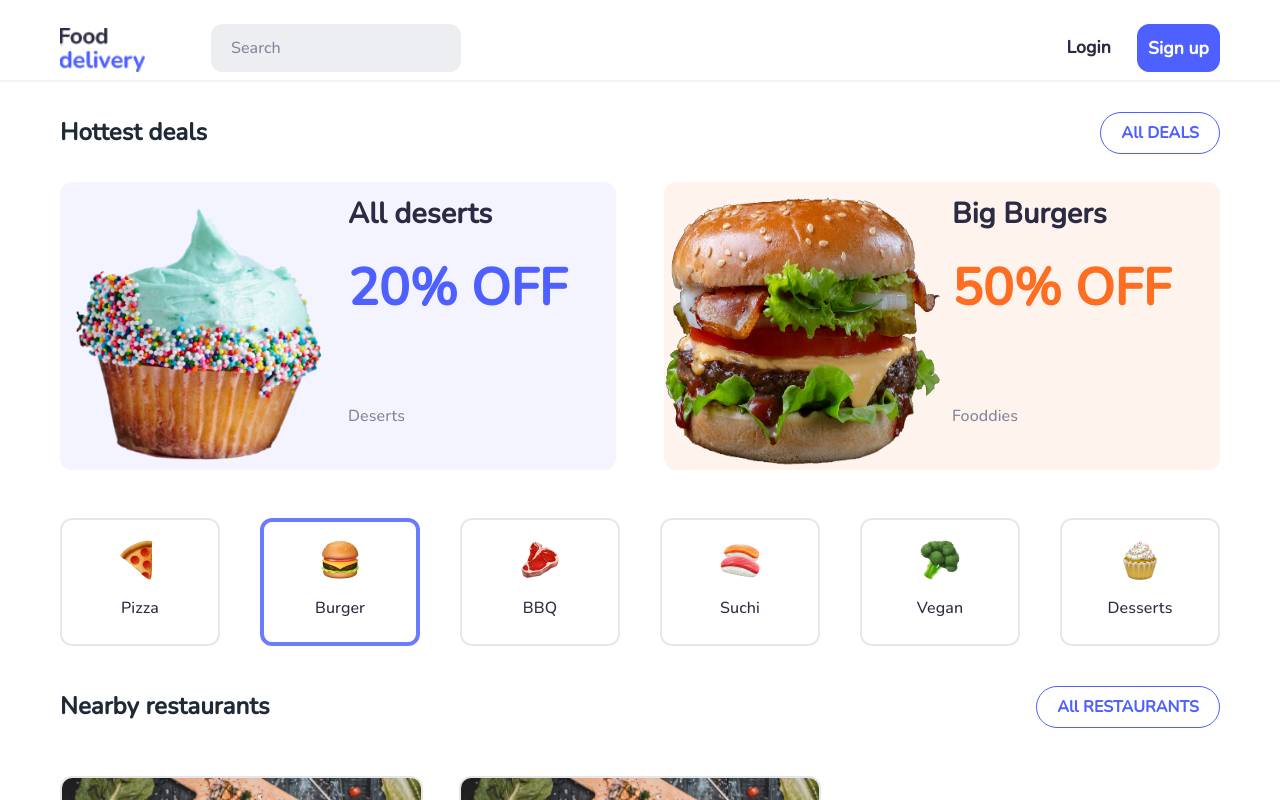
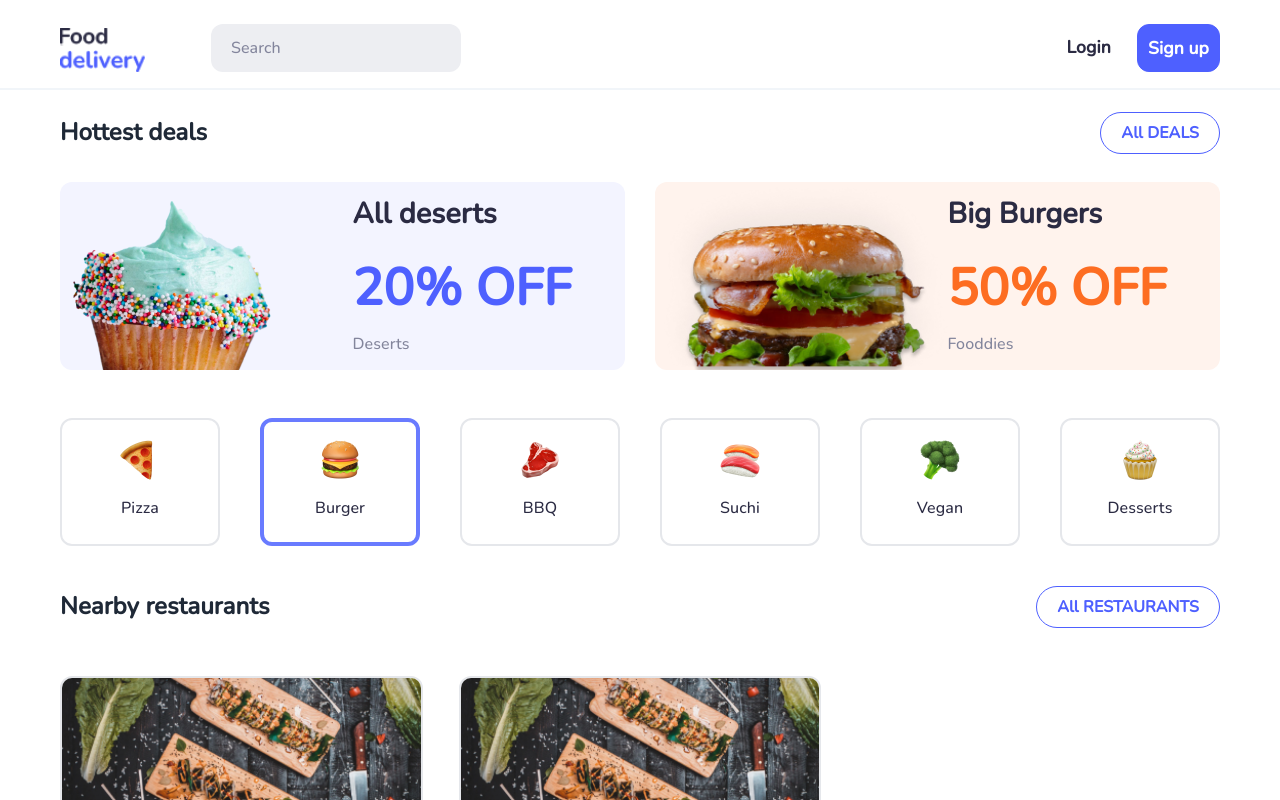
Before and after one commit to N-Mehroj/food-delivery, a Vue app: page / in a window 1280 px wide. Shown: the top 800 px of the page. Built offline with nearby package versions, Linux system fonts and the light colour scheme; no server answers; some icons are missing.

Commit message:
refactor: home page

```diff
--- a/src/components/Navbar.vue
+++ b/src/components/Navbar.vue
@@ -1,7 +1,7 @@
 <template>
   <div>
     <div
-      class="top-0 border-b-2 border-slate-100 fixed w-full bg-white mb-96 z-40"
+      class="top-0 border-b-2 border-slate-100 fixed w-full bg-white mb-96 z-40 h-[90px]"
     >
       <nav class="container-wrapper">
         <div class="nav-container justify-between flex pt-6 pb-2 w-full">
--- a/src/views/HomeView.vue
+++ b/src/views/HomeView.vue
@@ -11,41 +11,41 @@
         </h5>
       </div>
     </div>
-    <div class="grid gap-12 grid-cols-1 md:grid-cols-2">
+    <div class="grid gap-[30px] grid-cols-1 md:grid-cols-2">
       <div
-        class="bg-[#F3F4FF] rounded-xl overflow-hidden relative h-96 lg:h-72"
+        class="bg-[#F3F4FF] rounded-xl overflow-hidden relative h-96 lg:h-[188px]"
       >
         <img
           :src="iceCream"
           alt=""
           srcset=""
-          class="mt-32 lg:mt-2 mx-auto w-[300px] lg:w-1/2 lg:ml-0"
+          class="mt-32 lg:mt-1 mx-auto w-[224px] h-[224px] lg:ml-0"
         />
         <div
           class="text mt-1 absolute top-0 right-0 flex justify-between flex-wrap w-full lg:w-1/2 lg:flex-col"
         >
           <h4 class="mb-6">All deserts</h4>
           <p class="lg:order-last">Deserts</p>
-          <h1 class="mb-32 lg:mb-20 text-[#4E60FF] font-black w-full">
+          <h1 class="mb-32 lg:mb-2 text-[#4E60FF] font-black w-full">
             20% OFF
           </h1>
         </div>
       </div>
       <div
-        class="bg-[#FFF3ED] rounded-xl h-80 overflow-hidden relative lg:flex h-96 lg:h-72"
+        class="bg-[#FFF3ED] rounded-xl overflow-hidden relative lg:flex h-96 lg:h-[188px]"
       >
         <img
           :src="gamburger"
           alt="gamburger"
           srcset=""
-          class="mt-32 lg:mt-2 mx-auto w-[300px] lg:w-1/2 lg:ml-0"
+          class="mt-32 lg:mt-1 mx-auto w-[300px] h-[188px] lg:ml-0"
         />
         <div
           class="text mt-1 absolute top-0 right-0 flex justify-between flex-wrap w-full lg:w-1/2 lg:flex-col"
         >
           <h4 class="mb-6">Big Burgers</h4>
           <p class="lg:order-last">Fooddies</p>
-          <h1 class="mb-32 lg:mb-20 text-[#FD6D22] font-black w-full">
+          <h1 class="mb-32 lg:mb-2 text-[#FD6D22] font-black w-full">
             50% OFF
           </h1>
         </div>
```
Also changed, not shown: src/assets/img/banner/gumburger.png.
